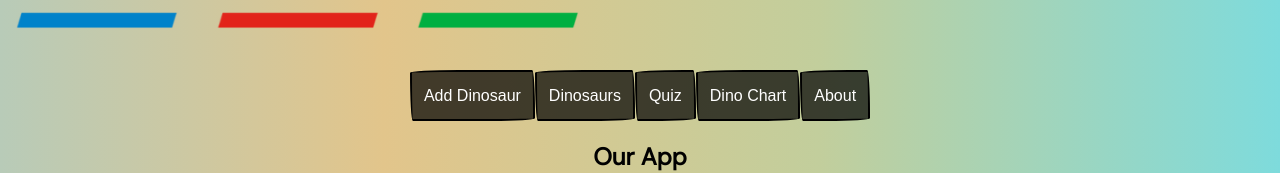
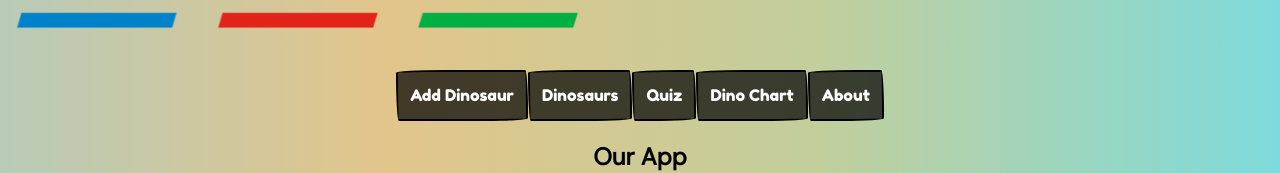
Before and after one commit to Ally288/dinosaur_react_app, a React (Create React App) app in the folder client/: page / in a window 1280 px wide. Shown: the part 209-382 px from the top of the page. Built offline with nearby package versions, Linux system fonts and the light colour scheme; no server answers.

Commit message:
changed buttons font

```diff
--- a/client/src/components/Buttons.css
+++ b/client/src/components/Buttons.css
@@ -21,7 +21,7 @@ nav {
     color: white;
     cursor: pointer;
     display: inline-block;
-    font-family: Neucha, sans-serif;
+    font-family: 'Fredoka One', cursive;
     font-size: 1rem;
     line-height: 23px;
     outline: none;
```
Also changed, not shown: client/src/App.css (+16 -5 lines).
